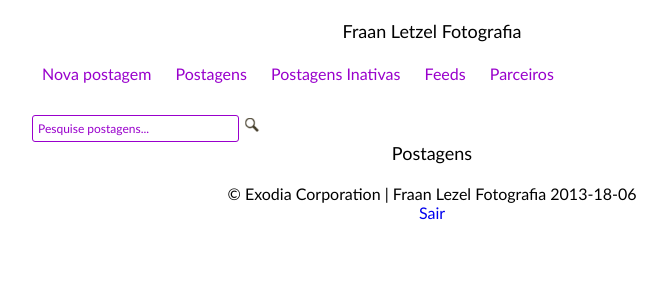
After one commit to rafadu/site-fotografia-2, a PHP site: page /postagens.php in a window 1280 px wide. The commit adds this page. Shown: the top 300 px of the page, without its empty margins (208-875 px from the left). Run offline with PHP 8.4, Linux system fonts and the light colour scheme.

Commit message:
página de postagens para o painel
página para carregar as postagens dentro do painel

```diff
--- a/Sistema/Models/PostagemModel.php
+++ b/Sistema/Models/PostagemModel.php
@@ -99,9 +99,10 @@ class PostagemModel implements ICrud{
 
         public function search($tag){
             //criar comando sql
-            $sqlCommand = "SELECT P.id,P.titulo FROM Postagem P ";
+            $sqlCommand = "SELECT P.id,P.titulo, P.dataCriacao FROM Postagem P ";
             if ($tag!="")
-                $sqlCommand = $sqlCommand."INNER JOIN PostagemTag PT ON P.id= PT.idPostagem WHERE PT.idTag IN (SELECT id FROM Tag WHERE tag LIKE '%$tag%') GROUP BY P.id";
+                $sqlCommand = $sqlCommand."INNER JOIN PostagemTag PT ON P.id= PT.idPostagem WHERE PT.idTag IN (SELECT id FROM Tag WHERE tag LIKE '%$tag%')
+                            OR P.titulo LIKE '%$tag%' GROUP BY P.id";
 
             //abrir conexao
             $mysqli = Connection::Open();
@@ -114,6 +115,7 @@ class PostagemModel implements ICrud{
                 $obj = new Postagem();
                 $obj->id = $row['id'];
                 $obj->titulo = $row['titulo'];
+                $obj->dataCriacao = $row['dataCriacao'];
                 $postagens[]=$obj;
             }
             //fechar conxexão
--- a/Sistema/Views/cadastroPost.html
+++ b/Sistema/Views/cadastroPost.html
@@ -18,7 +18,7 @@
 							<a href="painel.html">Home</a>
 						</li>
 						<li>
-							<a href="postagens.html">Postagens</a>
+							<a href="postagens.php?busca=">Postagens</a>
 							<!-- cadastroPost.html?acao=2-->
 						</li>
 						<!--<li>
--- /dev/null
+++ b/Sistema/Views/common/scripts/postagens.js
@@ -0,0 +1,38 @@
+var postagens = null;
+
+var Postagens = function(){
+	var that = this;
+
+	var __constructor = function(){
+		var btnBuscaPost = $("#btnBuscaPost");
+		btnBuscaPost.bind("click",btnBuscaClick);
+		var parametros = {"controller":"Postagem","method":"search","tag":core.getUrlVar("busca")};
+		core.ajaxRequisition("POST","..\\Application\\Dispatch.php",parametros,loadResults);
+	}
+
+	var loadResults = function(data){
+		if (data.charAt(0)=="<"){
+                    $("#geral").remove();
+                    $("body").append(data);
+                }
+		$.get("templates.htm",function(templates){
+            //template
+            var tmp = $(templates).filter("#searchPainelTemplate").html();
+            var convertedData = core.convertToJSON(data);
+            var output = Mustache.render(tmp,convertedData);
+            $("#postagens").append(output);
+        });
+	}
+
+	var btnBuscaClick = function(){
+        //pegar valor do textBox
+        var parametroPesquisa = $("#txtBusca").val();
+        $(window.document.location).attr("href","postagens.php?busca="+parametroPesquisa);
+    }
+
+	__constructor();
+}
+
+$(document).ready(function(){
+	postagens = new Postagens();
+});
--- a/Sistema/Views/common/styles/painel.css
+++ b/Sistema/Views/common/styles/painel.css
@@ -4,3 +4,16 @@
 #topSection div *{text-align: center;}
 #topSection div div{margin: 0 auto 0 auto;}
 #btnEnviar{width: 28px;height: 28px;}
+#btnBuscaPost{background: url(../images/lupa.png);background-repeat: no-repeat;cursor: pointer;width: 20px;height: 18px;border: 1px solid #FFF;}
+#tabelaResultado
+{
+    border-collapse: collapse;
+    padding:0px 0px 0px 0px;
+    margin:0px auto 0px auto;
+}
+
+#tabelaResultado td,th
+{
+    padding:10px;
+    border-spacing:0px 0px;
+}
--- a/Sistema/Views/painel.html
+++ b/Sistema/Views/painel.html
@@ -18,7 +18,7 @@
 						</li>
 
 						<li>
-							<a href="postagens.html">Postagens</a>
+							<a href="postagens.php?busca=">Postagens</a>
 							<!-- cadastroPost.html?acao=2 -->
 						</li>
 
--- /dev/null
+++ b/Sistema/Views/postagens.php
@@ -0,0 +1,68 @@
+<!DOCTYPE html>
+<html>
+	<head>
+		<meta charset="utf-8"/>
+		<title>Fraan Letzel Fotografia - Painel de Controle</title>
+		<link rel="stylesheet" type="text/css" href="common/styles/reset.css">
+		<link rel="stylesheet" type="text/css" href="common/styles/site.css">
+		<link rel="stylesheet" type="text/css" href="common/styles/painel.css">
+	</head>
+	<body>
+		<div id="geral">
+			<header>
+				<h1>Fraan Letzel Fotografia</h1>
+				<nav>
+					<ul>
+						<li>
+							<a href="cadastroPost.html?acao=1">Nova postagem</a>
+						</li>
+
+						<li>
+							<a href="postagens.php?busca=">Postagens</a>
+							<!-- cadastroPost.html?acao=2 -->
+						</li>
+
+						<li>
+							<a href="#">Postagens Inativas</a>
+						</li>
+
+						<li>
+							<a href="#">Feeds</a>
+						</li>
+
+						<li>
+							<a href="#">Parceiros</a>
+						</li>
+
+						<!--<li>
+							<a href="#">Feeds</a>
+						</li>-->
+					</ul>
+				</nav>
+			</header>
+			<main id="main">
+				<div>
+					<input type="text" id="txtBusca" name="buscar" value="Pesquise postagens..."/>
+					<input type="submit" id="btnBuscaPost" name="ok" value=""/>
+				</div>
+				<section id="postagens">
+					<h1>Postagens</h1>
+
+				</section>
+			</main>
+			<footer>
+				&copy; Exodia Corporation
+				| Fraan Lezel Fotografia
+				<time pubdate="pubdate">2013-18-06</time>
+
+				<div id="login">
+						<a href="login.html">Sair</a>
+				</div>
+			</footer>
+		</div>
+		<script type="text/javascript" src="common/scripts/jquery-2.0.2.min.js"></script>
+		<script type="text/javascript" src="common/scripts/mustache.js"></script>
+		<script type="text/javascript" src="common/scripts/core.js"></script>
+		<script type="text/javascript" src="common/scripts/postagens.js"></script>
+	</body>
+</html>
```
Also changed, not shown: Sistema/Views/templates.htm (+18 -0 lines).
